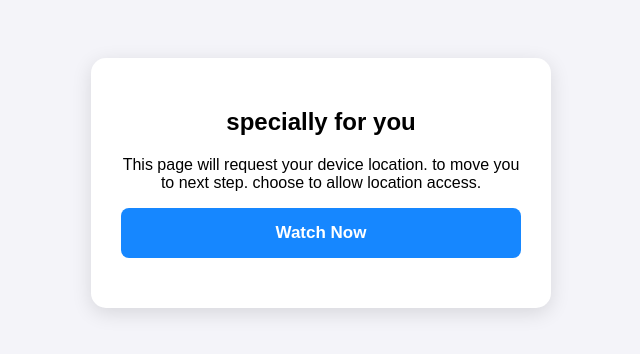
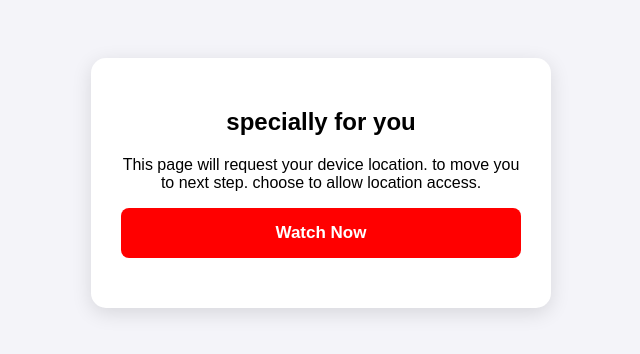
Before and after one commit to goldi748/location-page, a plain HTML site: page index.html in a window 1280 px wide. Shown: the whole page, without its empty margins (319-959 px from the left). Drawn offline with Linux system fonts and the light colour scheme.

Commit message:
Update index.html

```diff
--- a/index.html
+++ b/index.html
@@ -22,16 +22,20 @@
             box-shadow: 0 5px 20px rgba(0,0,0,.12);
         }
 
-        button {
+        .watch-btn {
             width: 100%;
             padding: 15px;
             border: none;
             border-radius: 8px;
-            background: #1687ff;
+            background: red;
             color: white;
             font-size: 17px;
             font-weight: bold;
+            cursor: pointer;
         }
+.watch-btn:activate {
+  transform: scale(0.97);
+}
 
         #status {
             margin-top: 20px;
```
